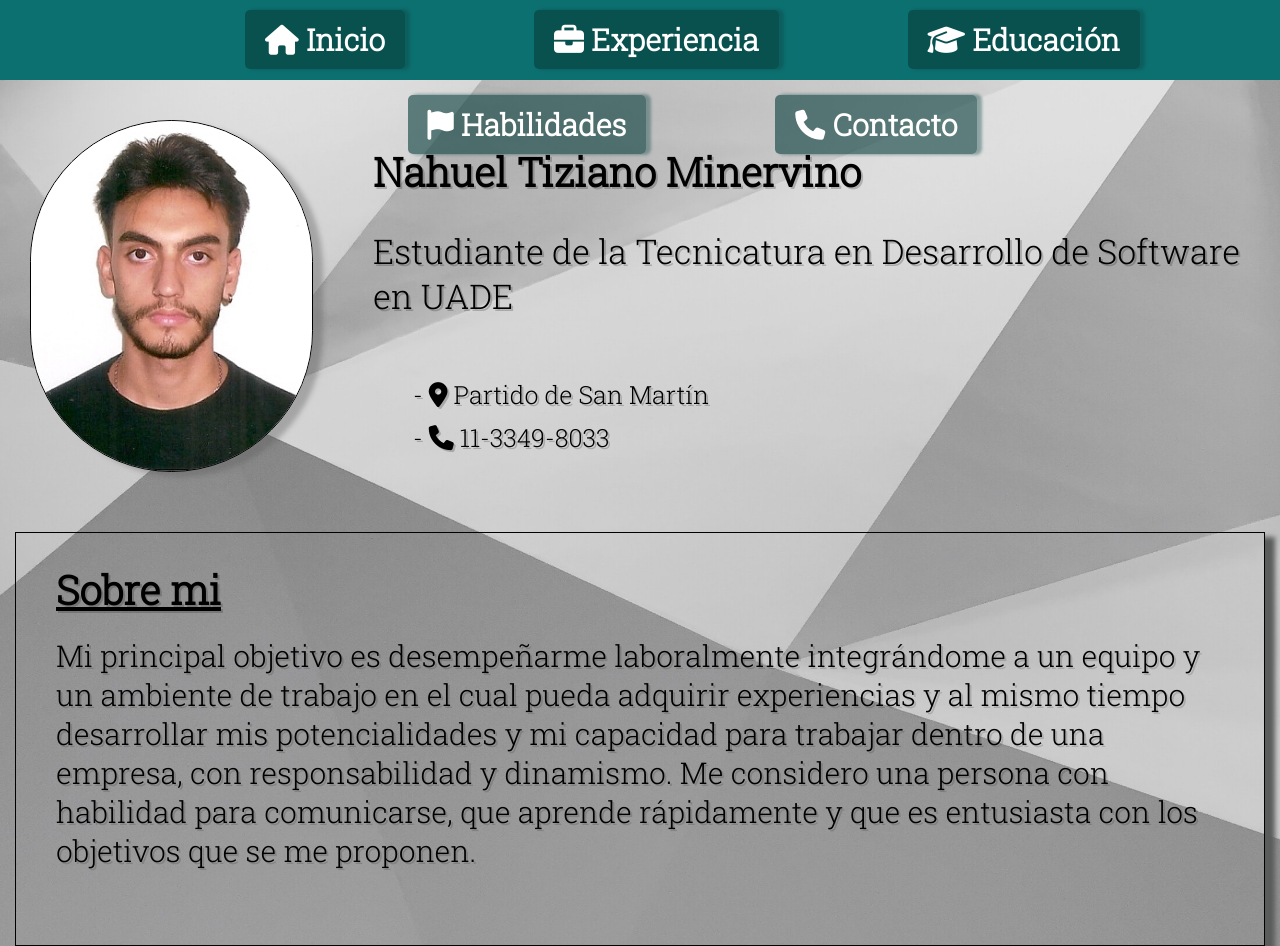
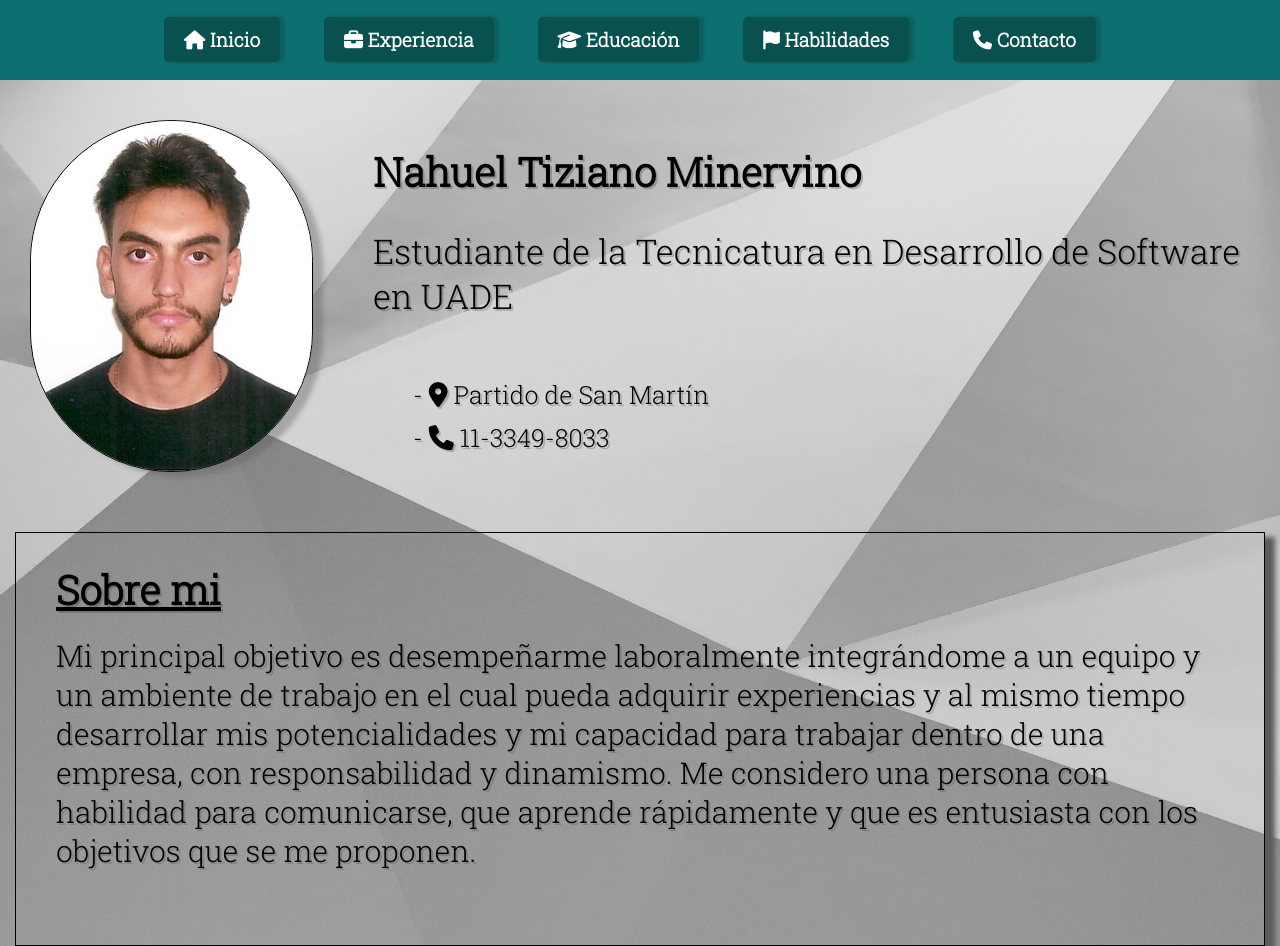
Before and after one commit to Tofk4/Curriculum, a plain HTML site: page index.html in a window 1280 px wide. Shown: the top 946 px of the page. Drawn offline with Linux system fonts and the light colour scheme.

Commit message:
Add files via upload

```diff
--- a/css/styles.css
+++ b/css/styles.css
@@ -354,7 +354,17 @@ color: rgb(189, 182, 182)
     nav ul{
         float: right;
         margin-right: 20px;
+        padding: 0;
     }
+    nav .menu-hambur{
+        float: right;
+        margin-right: 20px;
+        padding: 0;
+        width: 100%;
+        justify-content: space-around;
+    }
+
+
     nav ul li{
         display: inline-block;
         line-height: 80px;
@@ -363,7 +373,6 @@ color: rgb(189, 182, 182)
     nav ul li a{
         font-size: 30px;
         font-weight: bold;
-        margin-left: 100px;
         padding: 10px;
         background-color: rgba(6, 61, 58, 0.596);
         box-shadow: 4px 0px 3px 1px rgba(13, 68, 68, 0.384);
@@ -378,6 +387,11 @@ color: rgb(189, 182, 182)
 
     }
 
+    @media (max-width: 1390px){
+        nav ul li a{
+            font-size: 19px;
+        }
+    }
     li a:hover{
         color: #0e76ffe5;
         transition: .3s;
```
